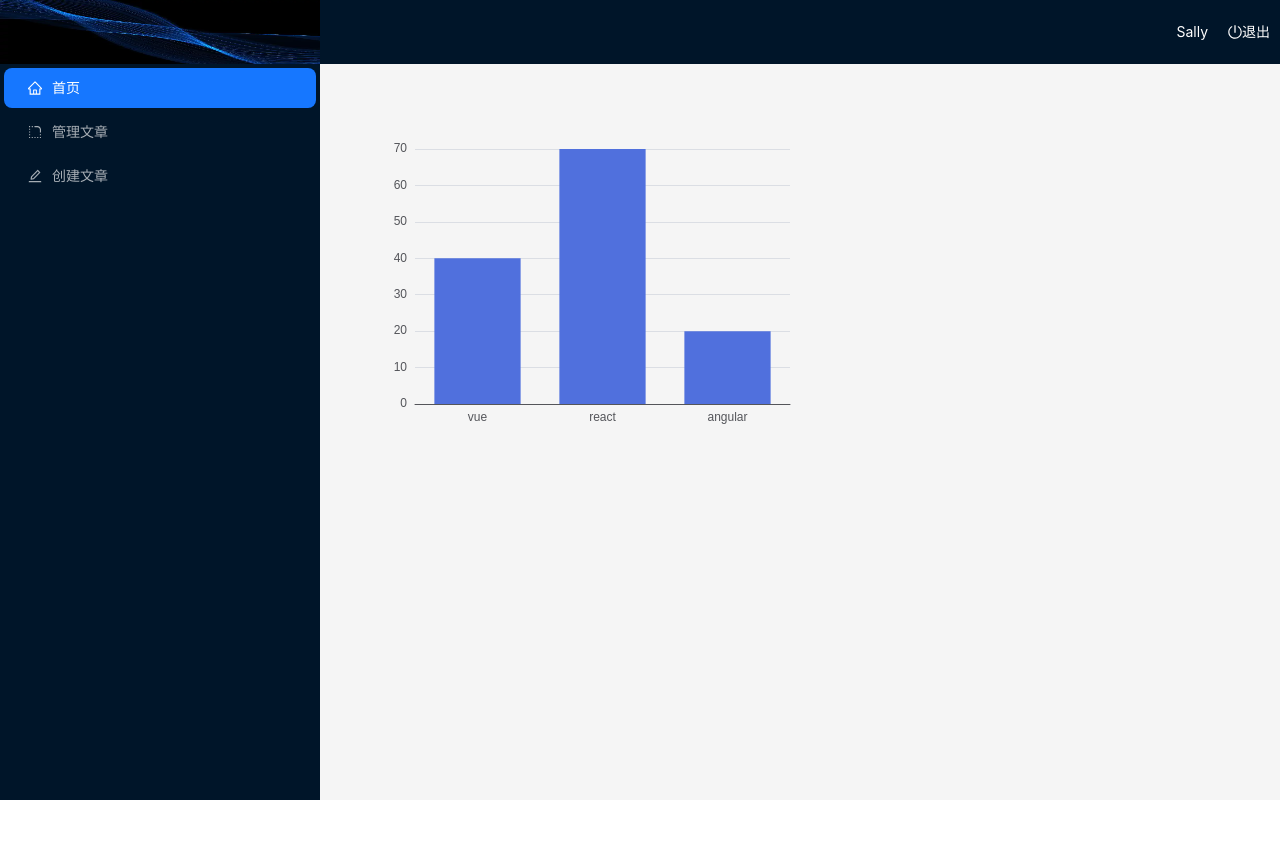
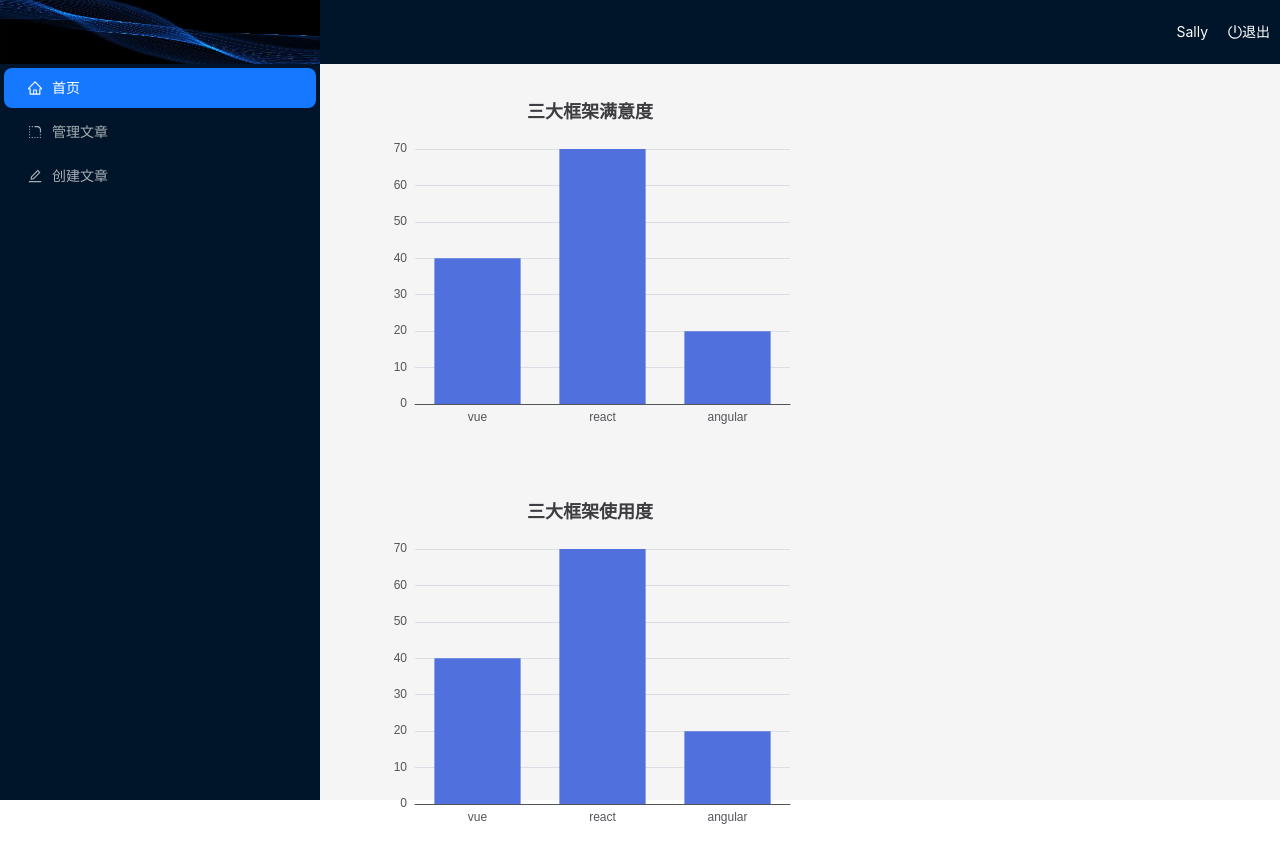
Before and after one commit to github03302020/react-jike, a React (Create React App) app: page / in a window 1280 px wide. Shown: the top 862 px of the page. Before the commit the page ends 800 px from the top, so only its background shows below. Built offline with nearby package versions, Linux system fonts and the light colour scheme; data requests are answered from the project's data file; sample sign-in values are in the browser's storage.

Commit message:
chart组件封装

```diff
--- /dev/null
+++ b/src/pages/Home/components/BarChart.js
@@ -0,0 +1,39 @@
+import * as echarts from 'echarts';
+import { useEffect, useRef} from 'react';
+
+const BarChart = ({title}) => {
+  const chartRef = useRef(null)
+
+  useEffect(()=>{
+    // const chartDom = document.getElementById('main');
+    const chartDom = chartRef.current
+    const myChart = echarts.init(chartDom);
+    const option = {
+      title: {
+        text: title
+      },
+      xAxis: {
+        type: 'category',
+        data: ['vue', 'react', 'angular']
+      },
+      yAxis: {
+        type: 'value'
+      },
+      series: [
+        {
+          data: [40, 70, 20],
+          type: 'bar'
+        }
+      ]
+    };
+    option && myChart.setOption(option);
+  },[title])
+
+  return (
+    <>
+      <div ref={chartRef} style={{width:'500px', height:'400px'}}> </div>
+    </>
+  )
+}
+
+export default BarChart
--- a/src/pages/Home/index.js
+++ b/src/pages/Home/index.js
@@ -1,36 +1,10 @@
-import * as echarts from 'echarts';
-import { useEffect, useRef} from 'react';
-
-const option = {
-  xAxis: {
-    type: 'category',
-    data: ['vue','react','angular']
-  },
-  yAxis: {
-    type: 'value'
-  },
-  series: [
-    {
-      data: [40, 70, 20],
-      type: 'bar'
-    }
-  ]
-};
-
+import BarChart from './components/BarChart';
 
 const Home = () => {
-  const chartRef = useRef(null)
-
-  useEffect(()=>{
-    // const chartDom = document.getElementById('main');
-    const chartDom = chartRef.current
-    const myChart = echarts.init(chartDom);
-    option && myChart.setOption(option);
-  },[])
-
   return (
     <>
-      <div id='main' ref={chartRef} style={{width:'500px', height:'400px'}}> </div>
+      <BarChart title={'三大框架满意度'}/>
+      <BarChart title={'三大框架使用度'}/>
     </>
   )
 }
```
